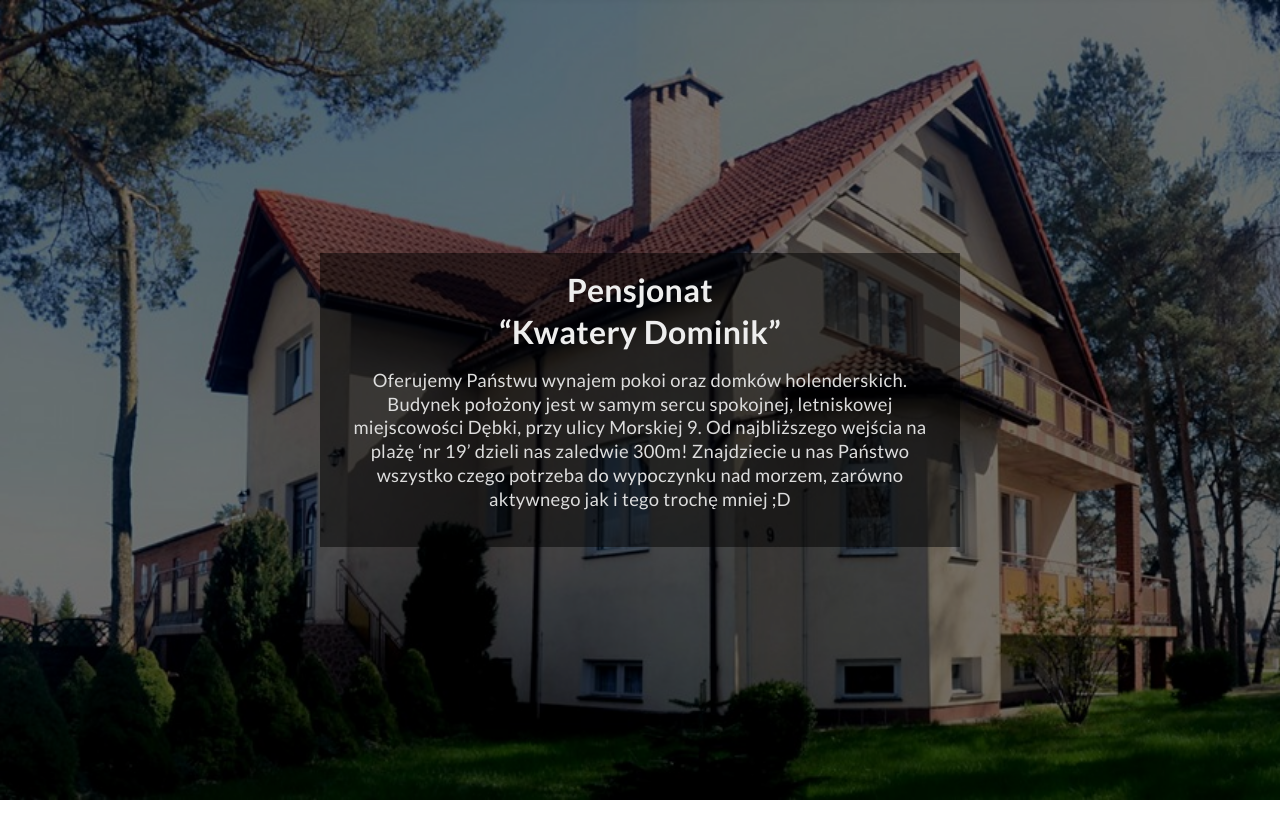
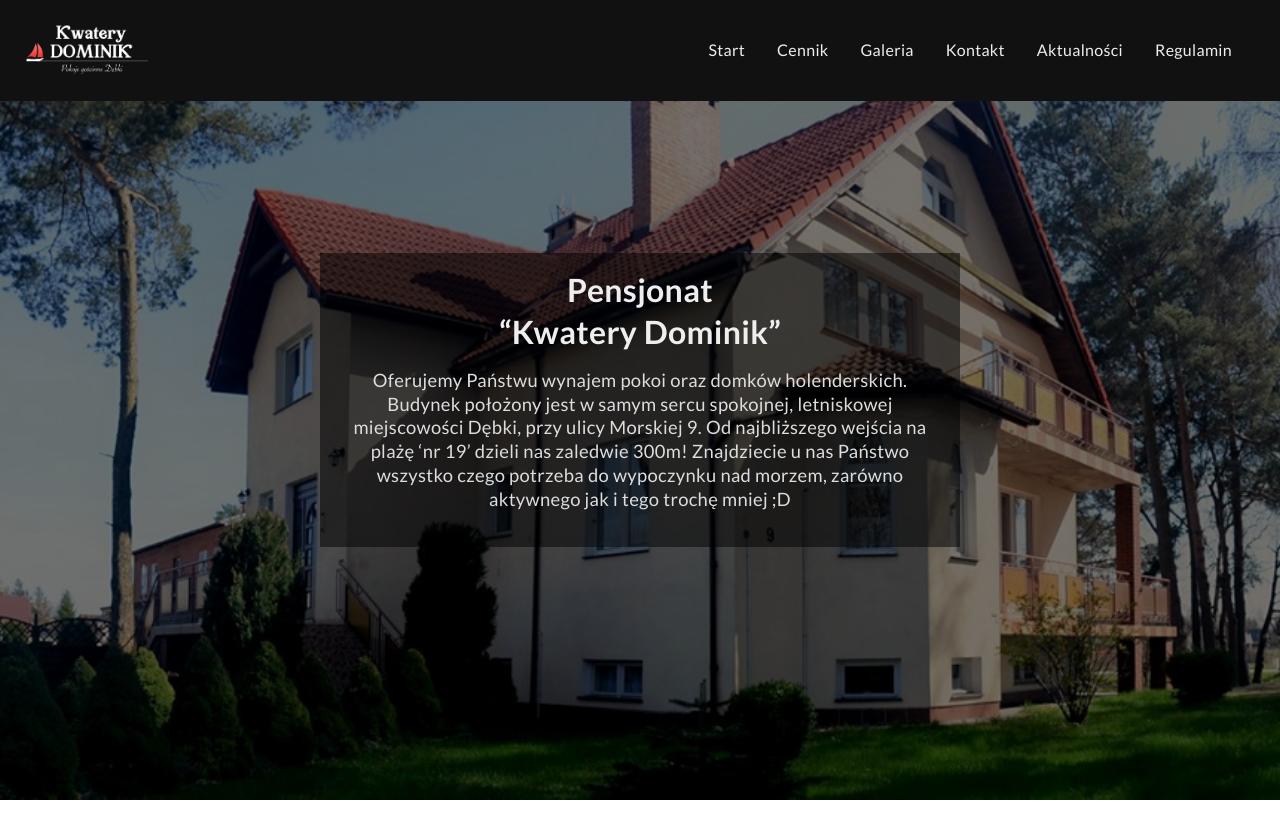
Before and after one commit to Nv7z2/kwatery-domink, a Vue app: page /#/ in a window 1280 px wide. Shown: the top 838 px of the page. Built offline with nearby package versions, Linux system fonts and the light colour scheme.

Commit message:
[added] Navigation component

```diff
--- a/src/App.vue
+++ b/src/App.vue
@@ -1,8 +1,19 @@
 <template>
   <div id="app">
+    <navigation />
     <router-view />
   </div>
 </template>
+
+<script>
+import Navigation from '@/components/core/Navigation';
+
+export default {
+  components: {
+    Navigation
+  }
+};
+</script>
 
 <style lang="scss">
 @import './styles/base';
--- /dev/null
+++ b/src/components/core/Navigation.vue
@@ -0,0 +1,170 @@
+<template>
+  <nav class="navigation" :class="{ 'navigation--scrolled': isNavScrolled }">
+    <img src="./logo.png" alt="" class="navigation__logo" />
+
+    <button
+      class="navigation__hamburger"
+      :class="{ 'navigation__hamburger--active': isMenuActive }"
+      @click="isMenuActive = !isMenuActive"
+    >
+      <span class="navigation__hamburger-line"></span>
+      <span class="navigation__hamburger-line"></span>
+      <span class="navigation__hamburger-line"></span>
+    </button>
+
+    <ul
+      class="navigation__menu"
+      :class="{ 'navigation__menu--active': isMenuActive }"
+    >
+      <li class="navigation__element">
+        <a href="#" class="navigation__link">Start</a>
+      </li>
+      <li class="navigation__element">
+        <a href="#" class="navigation__link">Cennik</a>
+      </li>
+      <li class="navigation__element">
+        <a href="#" class="navigation__link">Galeria</a>
+      </li>
+      <li class="navigation__element">
+        <a href="#" class="navigation__link">Kontakt</a>
+      </li>
+      <li class="navigation__element">
+        <a href="#" class="navigation__link">Aktualności</a>
+      </li>
+      <li class="navigation__element">
+        <a href="#" class="navigation__link">Regulamin</a>
+      </li>
+    </ul>
+  </nav>
+</template>
+
+<script>
+export default {
+  data() {
+    return {
+      isNavScrolled: false,
+      isMenuActive: false
+    };
+  },
+  mounted() {
+    this.navigationScrolled();
+  },
+  methods: {
+    navigationScrolled() {
+      document.addEventListener('scroll', () => {
+        if (window.scrollY >= 200) this.isNavScrolled = true;
+        else this.isNavScrolled = false;
+      });
+    },
+    toggleMenu() {}
+  }
+};
+</script>
+
+<style lang="scss" scoped>
+.navigation {
+  z-index: 2;
+  padding: 1rem;
+  width: 100%;
+  display: flex;
+  position: fixed;
+  align-items: center;
+  justify-content: space-between;
+  background-color: #111;
+
+  @include mq {
+    padding: 2rem;
+    transition: background-color 0.15s ease-in-out;
+    background-color: transparent;
+  }
+
+  &--scrolled {
+    background-color: #111;
+  }
+
+  &__logo {
+    height: 64px;
+    margin: -1rem;
+  }
+
+  &__hamburger {
+    width: 32px;
+    height: 24px;
+    display: flex;
+    flex-direction: column;
+    justify-content: space-between;
+
+    @include mq {
+      display: none;
+    }
+  }
+
+  &__hamburger-line {
+    width: 100%;
+    display: block;
+    height: 2px;
+    background-color: #eee;
+    transition: transform 0.2s, opacity 0.1s;
+  }
+
+  &__hamburger--active &__hamburger-line {
+    &:nth-of-type(1) {
+      transform: translateY(0.65rem) rotate(45deg);
+    }
+    &:nth-of-type(2) {
+      opacity: 0;
+      transform: translateX(1rem);
+    }
+    &:nth-of-type(3) {
+      transform: translateY(-0.65rem) rotate(-45deg);
+    }
+  }
+
+  &__menu {
+    position: absolute;
+    right: 0;
+    top: 3.5rem;
+    width: 50vw;
+    height: 100vh;
+    background-color: #111;
+    transform: translateX(50vw);
+    transition: transform 0.2s ease-in-out;
+
+    &--active {
+      transform: translateX(0);
+    }
+
+    @include mq {
+      top: 0;
+      right: 0;
+      height: auto;
+      width: auto;
+      position: relative;
+      transform: translateX(0);
+      background-color: transparent;
+    }
+  }
+
+  &__element {
+    @include mq {
+      display: inline-block;
+    }
+  }
+
+  &__link {
+    color: #eee;
+    display: block;
+    height: 100%;
+    padding: 1rem;
+
+    @include mq {
+      padding: 0.5rem 1rem;
+      transition: border 0.15s;
+
+      &:hover {
+        border-bottom: 2px solid white;
+      }
+    }
+  }
+}
+</style>
--- a/src/components/home/heroComponent.vue
+++ b/src/components/home/heroComponent.vue
@@ -15,17 +15,12 @@
 
 <script>
 export default {
-  data() {
-    return {
-      backgroundScroll: 0
-    };
-  },
   mounted() {
     this.backgroundParallax();
   },
   methods: {
     backgroundParallax() {
-      window.addEventListener('scroll', () => {
+      document.addEventListener('scroll', () => {
         document.querySelector(
           '.hero'
         ).style.backgroundPositionY = `${window.scrollY / 2}px`;
```
Also changed, not shown: src/components/core/logo.png (added).
